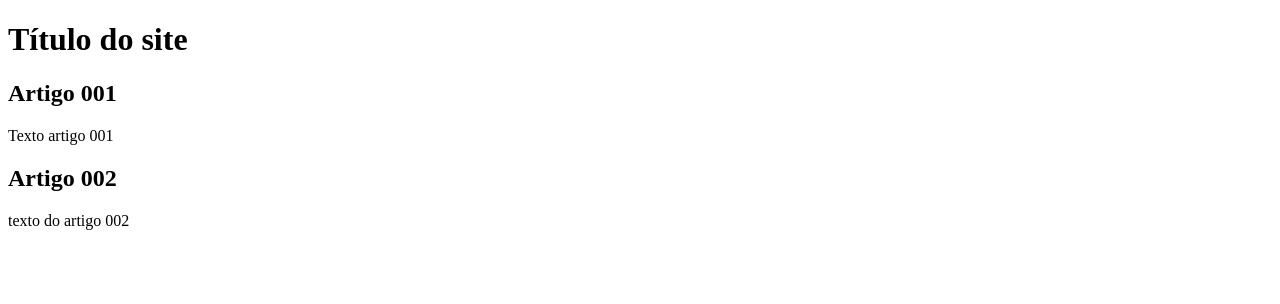
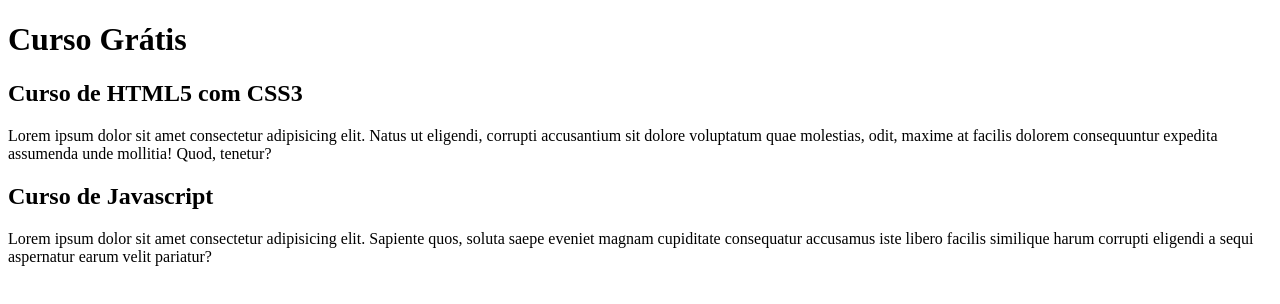
Before and after one commit to caiotenori0/projeto-site, a plain HTML site: page index.html in a window 1280 px wide. Drawn offline with Linux system fonts and the light colour scheme.

Commit message:
comecei a escrever o conteúdo

```diff
--- a/index.html
+++ b/index.html
@@ -11,15 +11,15 @@
 <body>
     <main>
 <header>
-        <H1>Título do site</H1>
+        <H1>Curso Grátis</H1>
     </header>
     <article>
-        <h2>Artigo 001</h2>
-        <p>Texto artigo 001</p>
+        <h2>Curso de HTML5 com CSS3</h2>
+        <p>Lorem ipsum dolor sit amet consectetur adipisicing elit. Natus ut eligendi, corrupti accusantium sit dolore voluptatum quae molestias, odit, maxime at facilis dolorem consequuntur expedita assumenda unde mollitia! Quod, tenetur?</p>
     </article>
     <article>
-        <H2>Artigo 002</H2>
-        <p>texto do artigo 002</p>
+        <H2>Curso de Javascript</H2>
+        <p>Lorem ipsum dolor sit amet consectetur adipisicing elit. Sapiente quos, soluta saepe eveniet magnam cupiditate consequatur accusamus iste libero facilis similique harum corrupti eligendi a sequi aspernatur earum velit pariatur?</p>
     </article>
     </main>
 </body>
```
